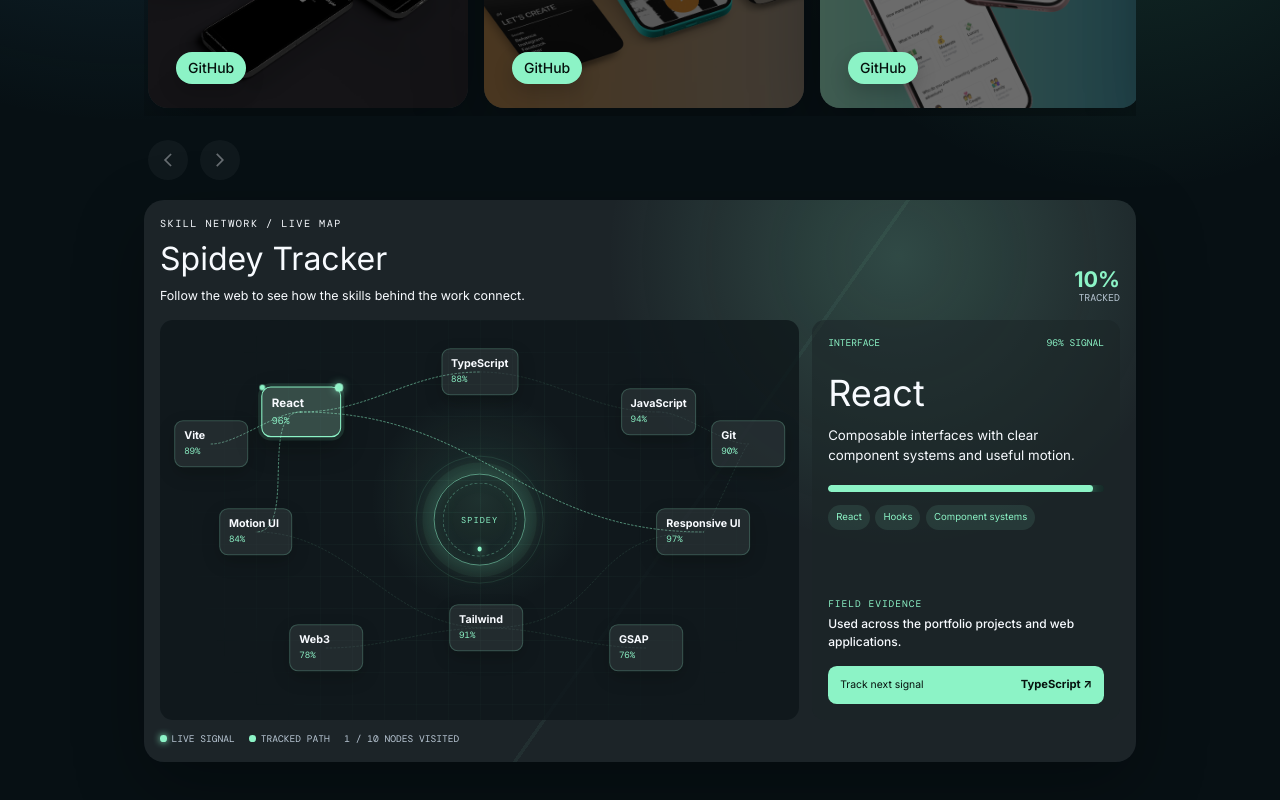
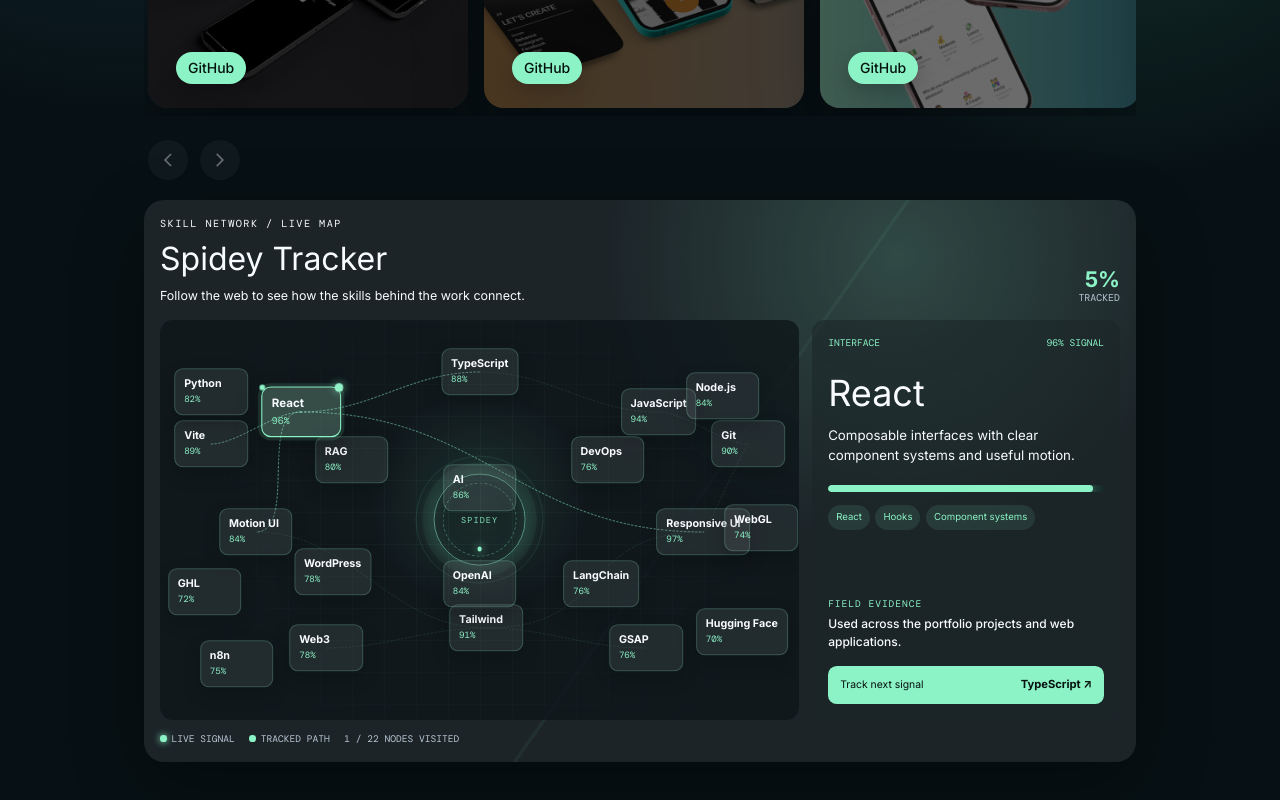
Before and after one commit to Avhinaw/PortfolioNew, a React (Vite) app: page / in a window 1280 px wide. Shown: the part 440-1240 px from the top of the page. Built offline with nearby package versions, Linux system fonts and the light colour scheme.

Commit message:
Expand Spidey Tracker skill nodes
Add backend, AI, automation, infrastructure, and platform skills to the interactive tracker.

```diff
--- a/src/data/SkillMap.ts
+++ b/src/data/SkillMap.ts
@@ -121,6 +121,138 @@ export const skillMapNodes: SkillNode[] = [
     x: 92,
     y: 31,
   },
+  {
+    id: "node",
+    label: "Node.js",
+    group: "Backend",
+    level: 84,
+    blurb: "Server-side JavaScript for APIs, services, and full-stack product work.",
+    tools: ["Node.js", "Express", "REST APIs"],
+    evidence: "Connects frontend experiences to practical backend services and integrations.",
+    x: 88,
+    y: 19,
+  },
+  {
+    id: "python",
+    label: "Python",
+    group: "Engineering",
+    level: 82,
+    blurb: "A flexible language for automation, data workflows, APIs, and AI experiments.",
+    tools: ["Python", "FastAPI", "Scripting"],
+    evidence: "Supports automation and AI-focused prototypes beyond the browser.",
+    x: 8,
+    y: 18,
+  },
+  {
+    id: "rag",
+    label: "RAG",
+    group: "Artificial Intelligence",
+    level: 80,
+    blurb: "Grounded AI experiences that retrieve useful context before generating answers.",
+    tools: ["Retrieval", "Embeddings", "Vector search"],
+    evidence: "A foundation for useful assistants that work with project-specific knowledge.",
+    x: 30,
+    y: 35,
+  },
+  {
+    id: "devops",
+    label: "DevOps",
+    group: "Infrastructure",
+    level: 76,
+    blurb: "Reliable delivery habits spanning environments, automation, and deployment workflows.",
+    tools: ["CI/CD", "Environment config", "Monitoring"],
+    evidence: "Keeps frontend and AI prototypes repeatable from local development to deployment.",
+    x: 70,
+    y: 35,
+  },
+  {
+    id: "webgl",
+    label: "WebGL",
+    group: "Experience",
+    level: 74,
+    blurb: "GPU-powered visuals for immersive, interactive, and expressive web experiences.",
+    tools: ["WebGL", "Three.js", "Shaders"],
+    evidence: "Extends the motion and visual language of ambitious interactive sites.",
+    x: 94,
+    y: 52,
+  },
+  {
+    id: "ghl",
+    label: "GHL",
+    group: "Automation",
+    level: 72,
+    blurb: "GoHighLevel workflows that connect lead capture, communication, and follow-up.",
+    tools: ["GoHighLevel", "Funnels", "Workflows"],
+    evidence: "Useful for turning product interfaces into measurable business systems.",
+    x: 7,
+    y: 68,
+  },
+  {
+    id: "wordpress",
+    label: "WordPress",
+    group: "Platforms",
+    level: 78,
+    blurb: "Flexible content-driven sites with custom presentation and practical publishing flows.",
+    tools: ["WordPress", "Themes", "CMS"],
+    evidence: "Adds a content platform option when a project needs editor-friendly publishing.",
+    x: 27,
+    y: 63,
+  },
+  {
+    id: "ai",
+    label: "AI",
+    group: "Artificial Intelligence",
+    level: 86,
+    blurb: "Human-centered AI features that make products more helpful without adding noise.",
+    tools: ["AI UX", "Prompt design", "Assistants"],
+    evidence: "HireBot demonstrates how AI can become a playful, useful portfolio layer.",
+    x: 50,
+    y: 42,
+  },
+  {
+    id: "openai",
+    label: "OpenAI",
+    group: "AI Tools",
+    level: 84,
+    blurb: "Model-powered capabilities for assistants, structured output, and creative workflows.",
+    tools: ["OpenAI API", "Function calling", "Structured output"],
+    evidence: "A core tool for building reliable AI features into modern web products.",
+    x: 50,
+    y: 66,
+  },
+  {
+    id: "langchain",
+    label: "LangChain",
+    group: "AI Tools",
+    level: 76,
+    blurb: "Composable building blocks for retrieval, tools, memory, and multi-step AI flows.",
+    tools: ["LangChain", "Agents", "Retrieval chains"],
+    evidence: "Pairs naturally with RAG and APIs when an assistant needs more than a single prompt.",
+    x: 69,
+    y: 66,
+  },
+  {
+    id: "huggingface",
+    label: "Hugging Face",
+    group: "AI Tools",
+    level: 70,
+    blurb: "An open model ecosystem for experimenting with language, vision, and hosted inference.",
+    tools: ["Transformers", "Datasets", "Inference"],
+    evidence: "Broadens the AI toolkit with open-source models and accessible experimentation.",
+    x: 91,
+    y: 78,
+  },
+  {
+    id: "n8n",
+    label: "n8n",
+    group: "Automation",
+    level: 75,
+    blurb: "Visual workflow automation for moving data between products, APIs, and AI tools.",
+    tools: ["n8n", "Webhooks", "Integrations"],
+    evidence: "Turns useful AI and product ideas into repeatable workflows with less glue code.",
+    x: 12,
+    y: 86,
+  },
 ];
 
 export const skillMapLinks: Array<[string, string]> = [
@@ -135,4 +267,5 @@ export const skillMapLinks: Array<[string, string]> = [
   ["web3", "tailwind"],
   ["tailwind", "gsap"],
   ["responsive", "git"],
+
 ];
```
